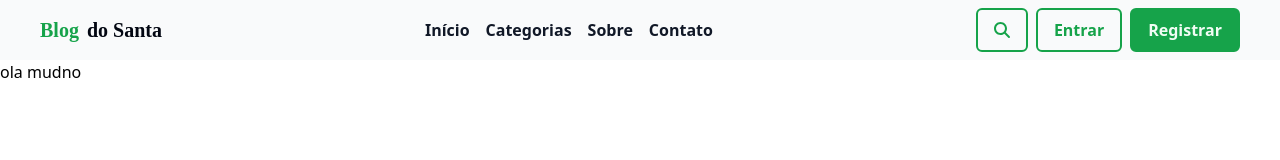
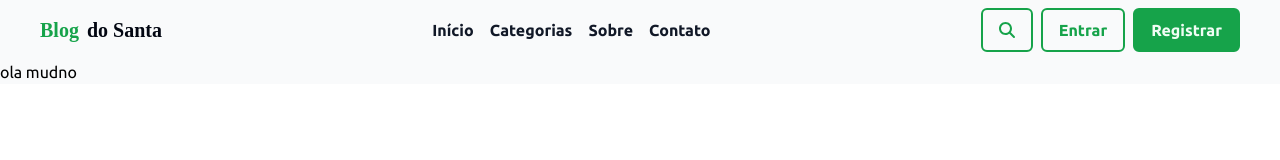
Before and after one commit to ArthurProjectCorrea/blog, a Vue app: page / in a window 1280 px wide. Shown: the top 160 px of the page. Built offline with nearby package versions, Linux system fonts and the light colour scheme; a web font is replaced by a local one.

Commit message:
Develop: NavBar

```diff
--- a/src/App.vue
+++ b/src/App.vue
@@ -1,6 +1,6 @@
 <template>
-  <div>
-    <NavBar/>
+  <div class="styleMain">
+    <NavBar />
     <RouterView />
   </div>
 </template>
@@ -8,4 +8,8 @@
 import { RouterView } from "vue-router";
 import NavBar from "./components/layouts/NavBar.vue";
 </script>
-<style scoped></style>
+<style scoped>
+.styleMain {
+  @apply font-ubuntu bg-gray-50
+}
+</style>
```
